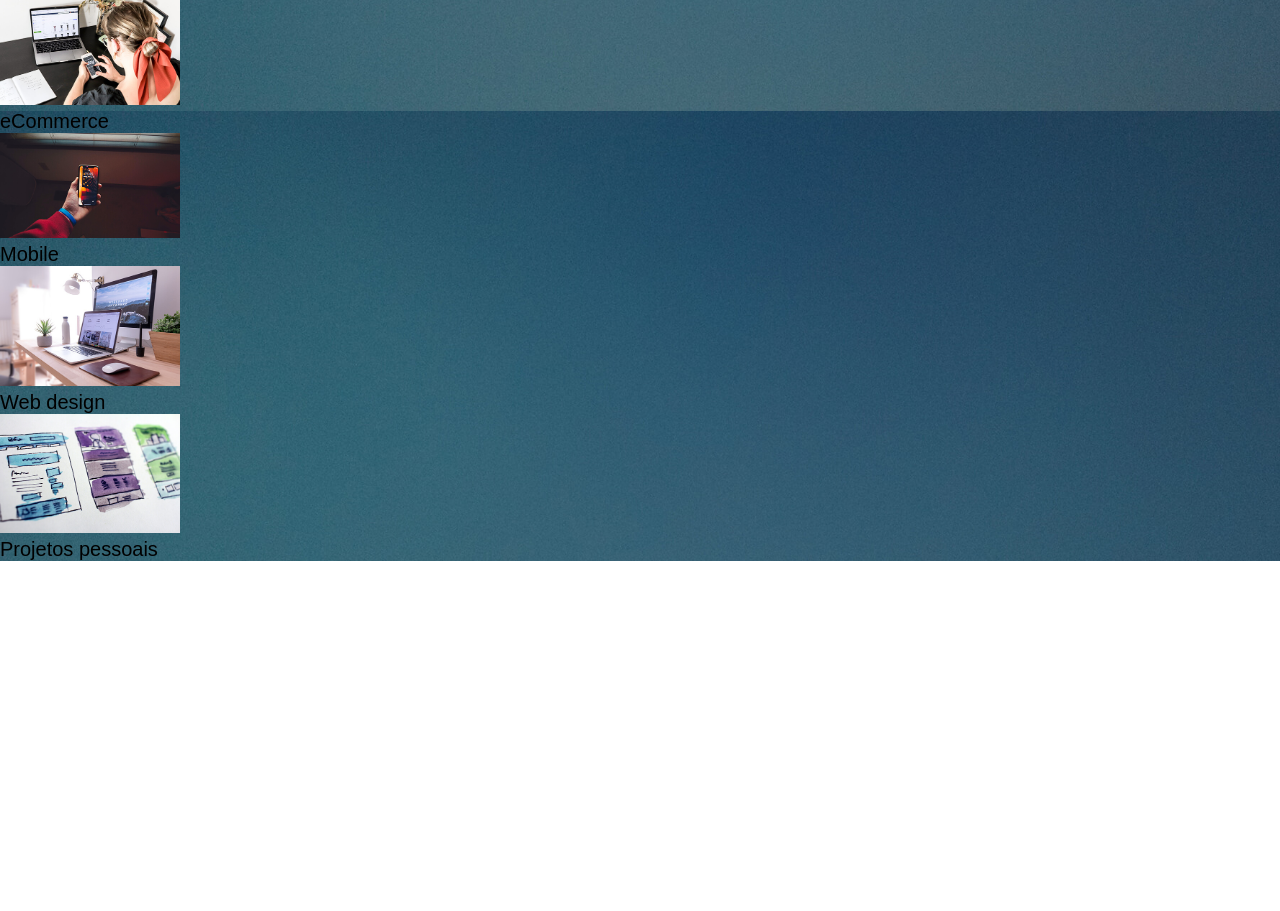
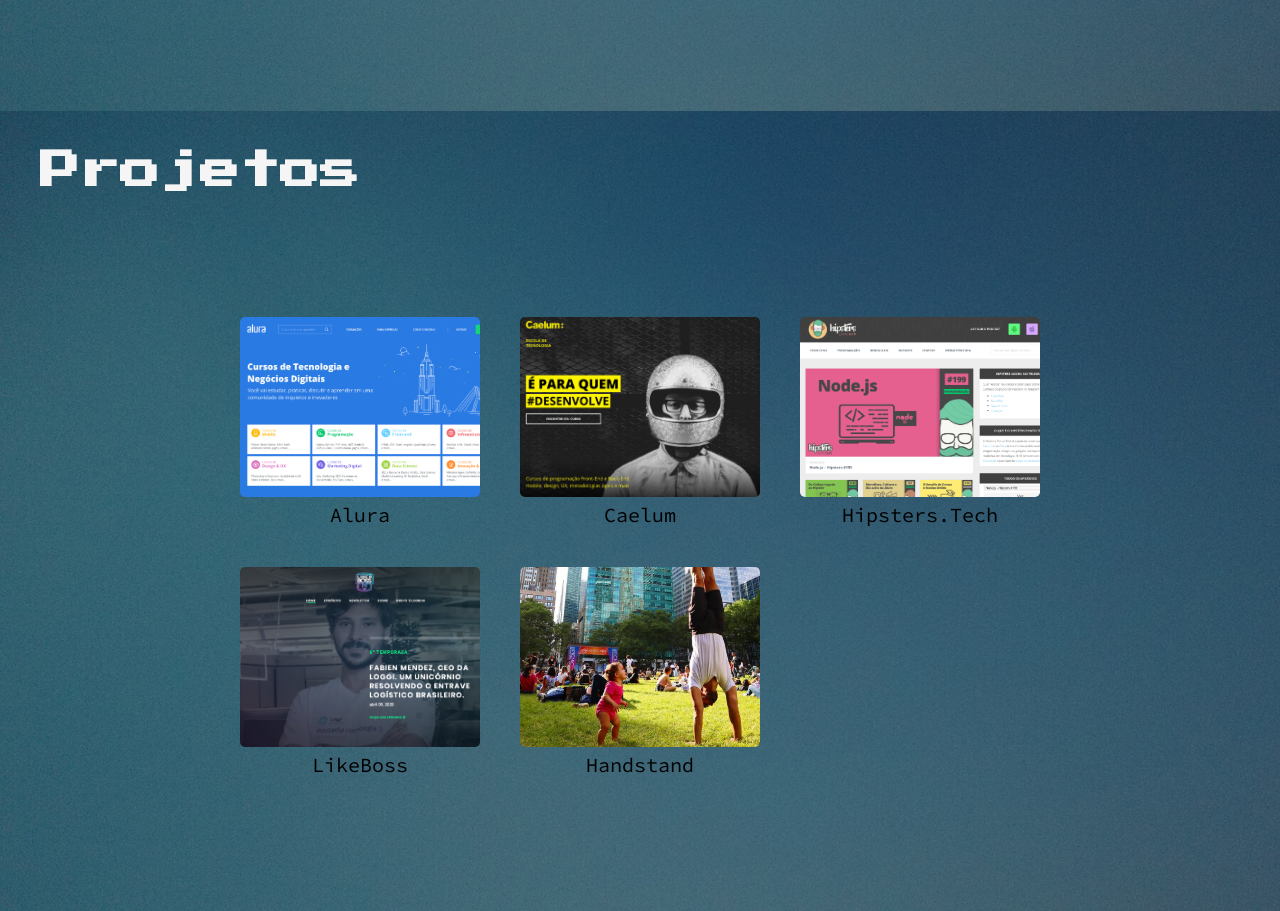
Before and after one commit to andrericardoweb/imersaocss, a plain HTML site: page index.html in a window 1280 px wide. Shown: the part 689-1600 px from the top of the page. Before the commit the page ends 1250 px from the top, so only its background shows below. Drawn offline with Linux system fonts and the light colour scheme.

Commit message:
class 03

```diff
--- a/css/style.css
+++ b/css/style.css
@@ -7,7 +7,7 @@
 body {
   background-image: url('../images/fundo.jpg');
   background-size: auto 100vh;
-  font-family: Arial;
+  font-family: 'Source Code Pro', monospace;
   font-size: 12px;
   height: 100vh;
 }
@@ -32,7 +32,7 @@
 
 header {
   display: flex;
-  height: 80vh;
+  height: 100vh;
   justify-content: center;
   align-items: center;
 }
@@ -70,11 +70,53 @@
 }
 .site-title {
   font-size: 3em;
+  font-family: 'Gloria Hallelujah', cursive;
 }
 .site-subtitle {
   font-style: italic;
+  font-family: 'Press Start 2P', cursive;
+  line-height: 1.8em;
+}
+.portfolio {
+  padding: 2em;
+  height: 100vh;
+}
+
+.portfolio h2 {
+  font-family: 'Press Start 2P', cursive;
+  color: whitesmoke;
+  margin-bottom: 1.5em;
+  font-size: 2em;
+}
+
+.portfolio .grid {
+  display: grid;
+  gap: 2em;
+}
+
+@media (min-width: 560px) {
+  .portfolio .grid {
+    grid-template-columns: repeat(2, 240px);
+  }
+}
+
+@media (min-width: 880px) {
+  .portfolio .grid {
+    grid-template-columns: repeat(3, 240px);
+    align-content: center;
+    justify-content: center;
+    height: calc(100vh - 48px - 8em);
+  }
+}
+
+.portfolio figure {
+  text-align: center;
 }
 
 .img-portfolio {
-  width: 180px;
+  height: 180px;
+  width: 240px;
+  object-fit: cover;
+  object-position: left bottom;
+  border-radius: 5px;
 }
--- a/index.html
+++ b/index.html
@@ -4,45 +4,59 @@
   <meta charset="UTF-8">
   <meta name="viewport" content="width=device-width, initial-scale=1.0">
   <title>Andre Ricardo - Imersão CSS</title>
+
   <link rel="stylesheet" href="css/style.css">
+
+  <link href="https://fonts.googleapis.com/css2?family=Gloria+Hallelujah&family=Press+Start+2P&family=Source+Code+Pro:wght@400;700&display=swap" rel="stylesheet">
 </head>
 <body>
   <header>
     <nav class="menu">
       <ul>
         <li><a href="#">Sobre</a></li>
-        <li><a href="#">Portfólio</a></li>
+        <li><a href="#">Projetos</a></li>
         <li><a href="#">Contato</a></li>
       </ul>
     </nav>
 
     <div>
       <h1 class="site-title">Andre Ricardo</h1>
-      <h2 class="site-subtitle">Jr. Frontend Developer</h2>
+      <h2 class="site-subtitle">jr. Frontend Developer</h2>
+      <h2 class="site-subtitle">sr. Coffee Maker
+      </h2>
     </div>
   </header>
 
-  <section>
-    <h2>Portfólio</h2>
+  <section class="portfolio">
+    <h2>Projetos</h2>
+
+    <div class="grid">
       <figure>
-      <img class="img-portfolio" src="images/ecommerce-creditos-socialcut-unsplash.jpg" alt="">
-      <figcaption>eCommerce</figcaption>
+        <img class="img-portfolio" src="images/alura.png" alt="Alura">
+        <figcaption>Alura</figcaption>
       </figure>
 
       <figure>
-      <img class="img-portfolio" src="images/mobile-creditos-nate-grant-unsplash.jpg" alt="">
-      <figcaption>Mobile</figcaption>
+        <img class="img-portfolio" src="images/caelum.png" alt="Caelum">
+        <figcaption>Caelum</figcaption>
       </figure>
 
       <figure>
-      <img class="img-portfolio" src="images/webdesign-creditos-domenico-loia-unsplash.jpg" alt="">
-      <figcaption>Web design</figcaption>
+        <img class="img-portfolio" src="images/hispters.png" alt="Hipsters.Tech">
+        <figcaption>Hipsters.Tech</figcaption>
       </figure>
 
       <figure>
-      <img class="img-portfolio" src="images/projpessoais-creditos-hal-gatewood-unsplash.jpg" alt="">
-      <figcaption>Projetos pessoais</figcaption>
+        <img class="img-portfolio" src="images/likeaboss.png" alt="">
+        <figcaption>LikeBoss</figcaption>
       </figure>
+
+      <figure>
+        <img class="img-portfolio" src="images/hobby.png" alt="">
+        <figcaption>Handstand</figcaption>
+      </figure>
+    </div>
+
 
   </section>
 </body>
```
Lines whose indentation alone changed are shown as unchanged.
